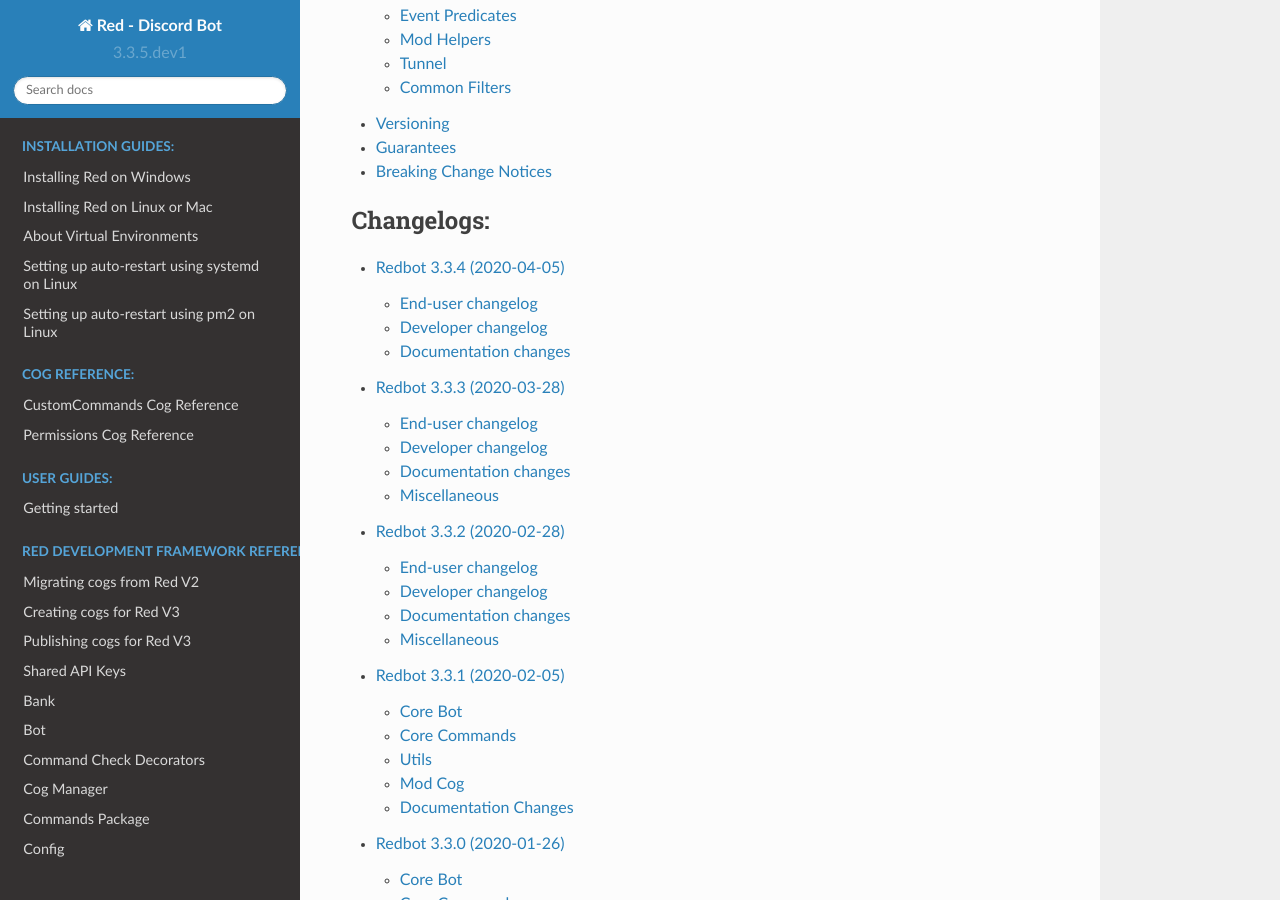
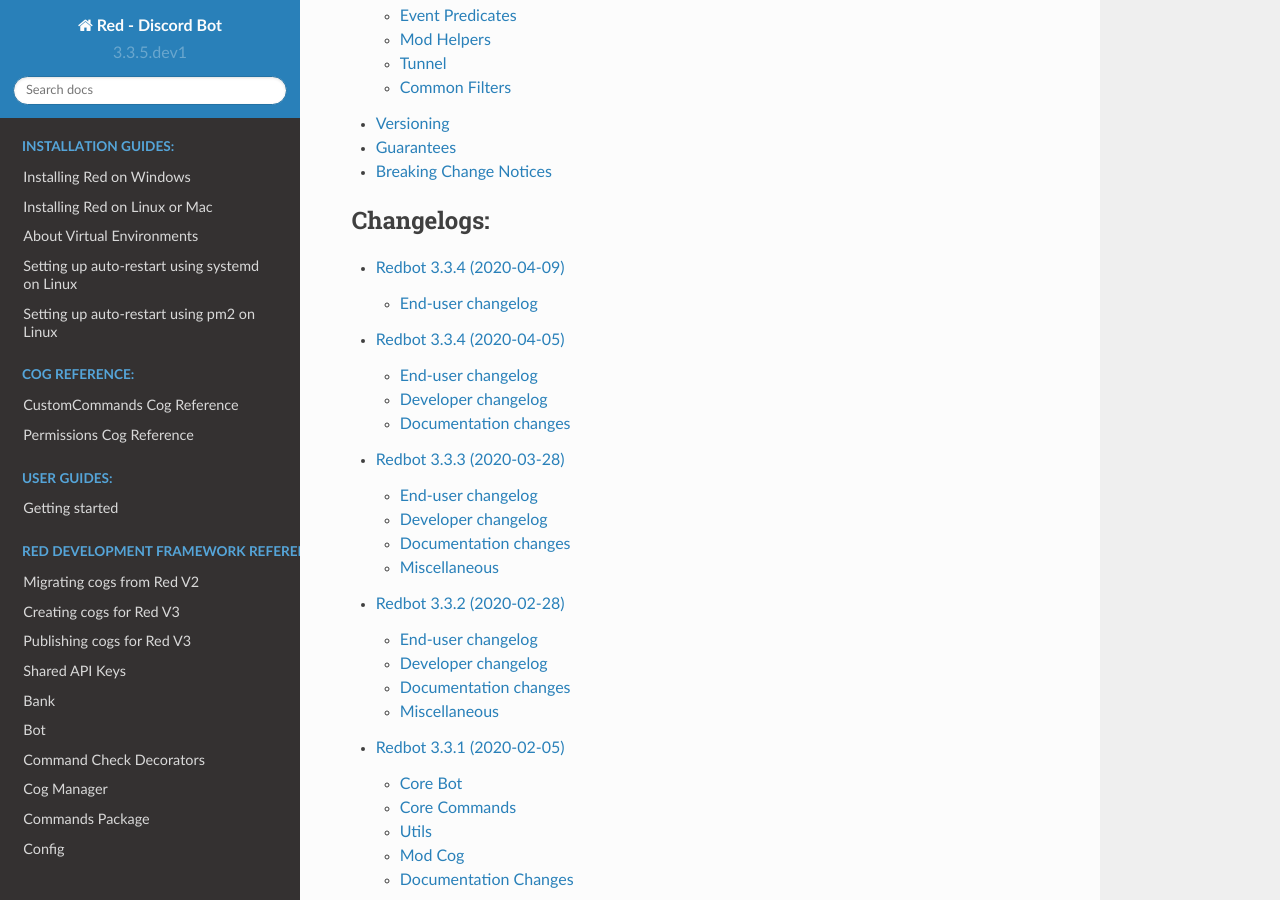
Before and after one commit to Renirous/Red-DiscordBot, a Sphinx documentation site: the page built from docs/index.rst, in a window 1280 px wide and 900 px high, scrolled down 2688 px. Built offline with Sphinx 7.4.7 and the Read the Docs theme 2.0.0, drawn with Linux system fonts in a browser that asks for light colours; the version number is read from the project's files by our own code; some of the changed lines change nothing that is shown.

Commit message:
Red 3.3.5 - Changelog (#3727)
* Add 3.3.5 section

* PR 3730

* PR 3734

* Remove empty sections and add release date

```diff
--- a/docs/changelog_3_3_0.rst
+++ b/docs/changelog_3_3_0.rst
@@ -1,4 +1,24 @@
 .. 3.3.x Changelogs
+
+Redbot 3.3.4 (2020-04-09)
+=========================
+
+| Thanks to all these amazing people that contributed to this release:
+| :ghuser:`jack1142`, :ghuser:`Kowlin`
+
+End-user changelog
+------------------
+
+Core Bot
+********
+
+- "Outdated" field no longer shows in ``[p]info`` when Red is up-to-date (:issue:`3730`)
+
+Alias
+*****
+
+- Fixed regression in ``[p]alias add`` that caused it to reject commands containing arguments (:issue:`3734`)
+
 
 Redbot 3.3.4 (2020-04-05)
 =========================
```
